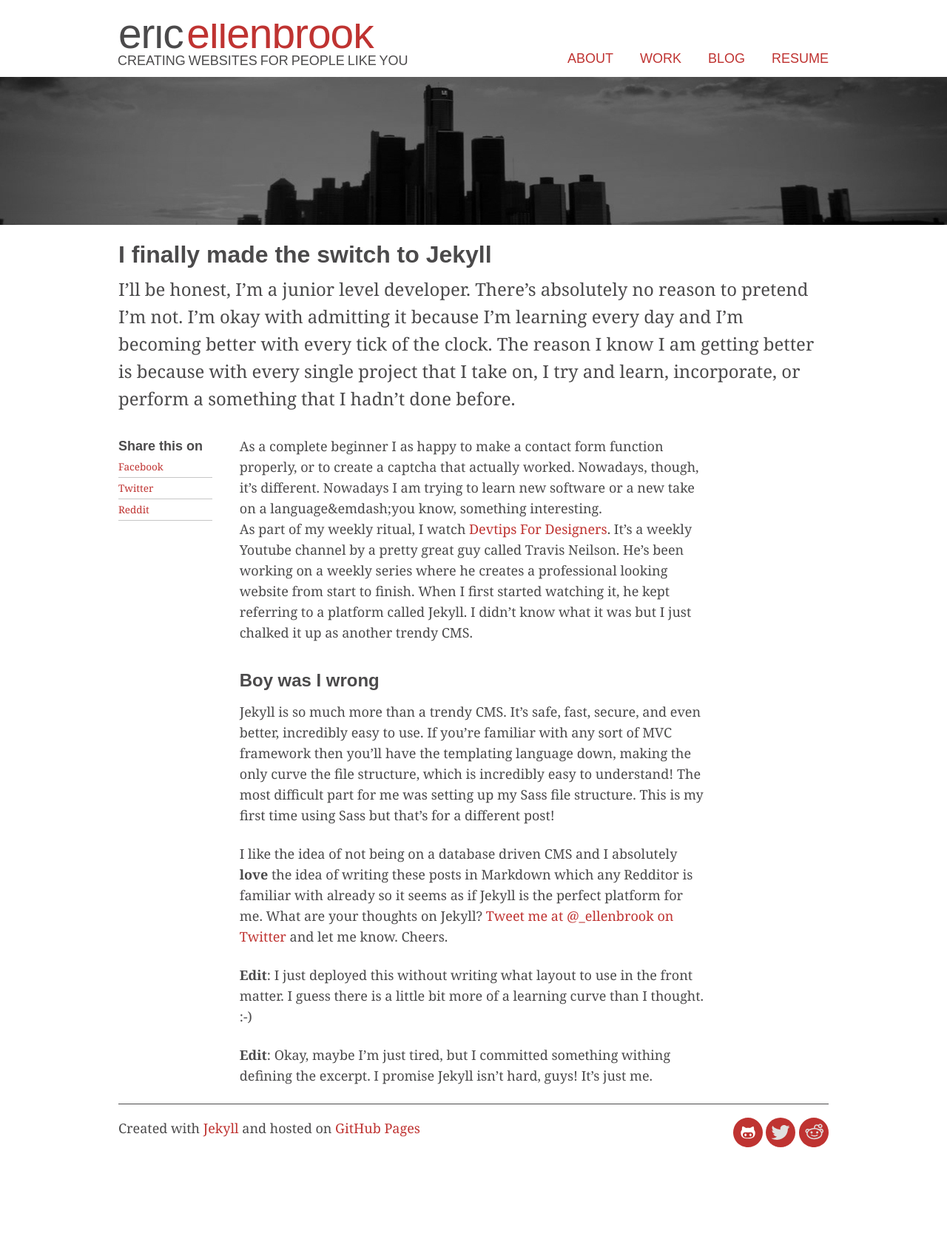
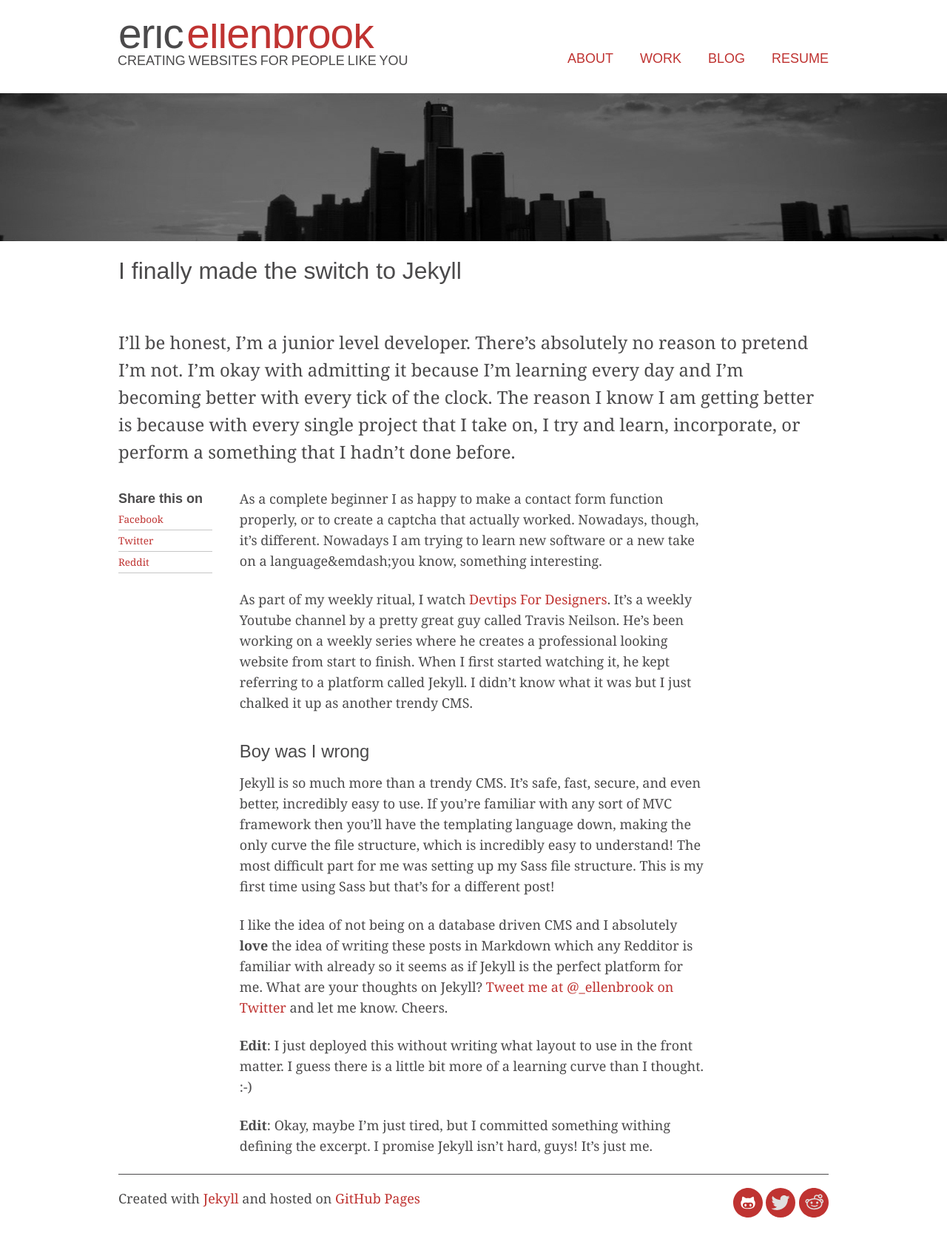
Before and after one commit to ellenbrook/ellenbrook.github.io, a Jekyll site: the page built from _posts/2014-08-28-I-made-the-move-to-jekyll.md, in a window 1280 px wide. Shown: the whole page at 74% size. Built offline with Jekyll 4.4.1, drawn with Linux system fonts in a browser that asks for light colours; nearby versions of some CDN libraries; some web fonts are replaced; before the commit the page ends 1576 px from its top, so only the background shows below that.

Commit message:
Typography changes

```diff
--- a/assets/css/2-base/_base.scss
+++ b/assets/css/2-base/_base.scss
@@ -24,12 +24,14 @@
 h1, h2, h3, h4, h5, h6 {
 	font-family: $headingFont;
 	color: $textColor;
+	font-weight: normal;
 	margin: 0;
 }
 
 //Post title, page title, and so on.
 h2 {
 	@include adjust-font-size-to(1.777em);
+	@include trailer();
 }
 
 h3 {
@@ -45,7 +47,7 @@
 	@include adjust-font-size-to(1em);
 	font-weight: bold;
 	color: $textColor;
-	@include leader(.5);
+	@include leader();
 }
 
 a {
--- a/assets/css/3-modules/_site-post.scss
+++ b/assets/css/3-modules/_site-post.scss
@@ -19,12 +19,10 @@
 	}
 	.post-postBody {
 		@include span-columns(8);
+		margin-top: -$base-line-height;
 
 		p {
 			@include adjust-font-size-to(1em);
-			&:first-of-type {
-				margin: 0;
-			}
 		}
 	}
 }
```
Also changed, not shown: assets/css/main.css, 1 other file.
